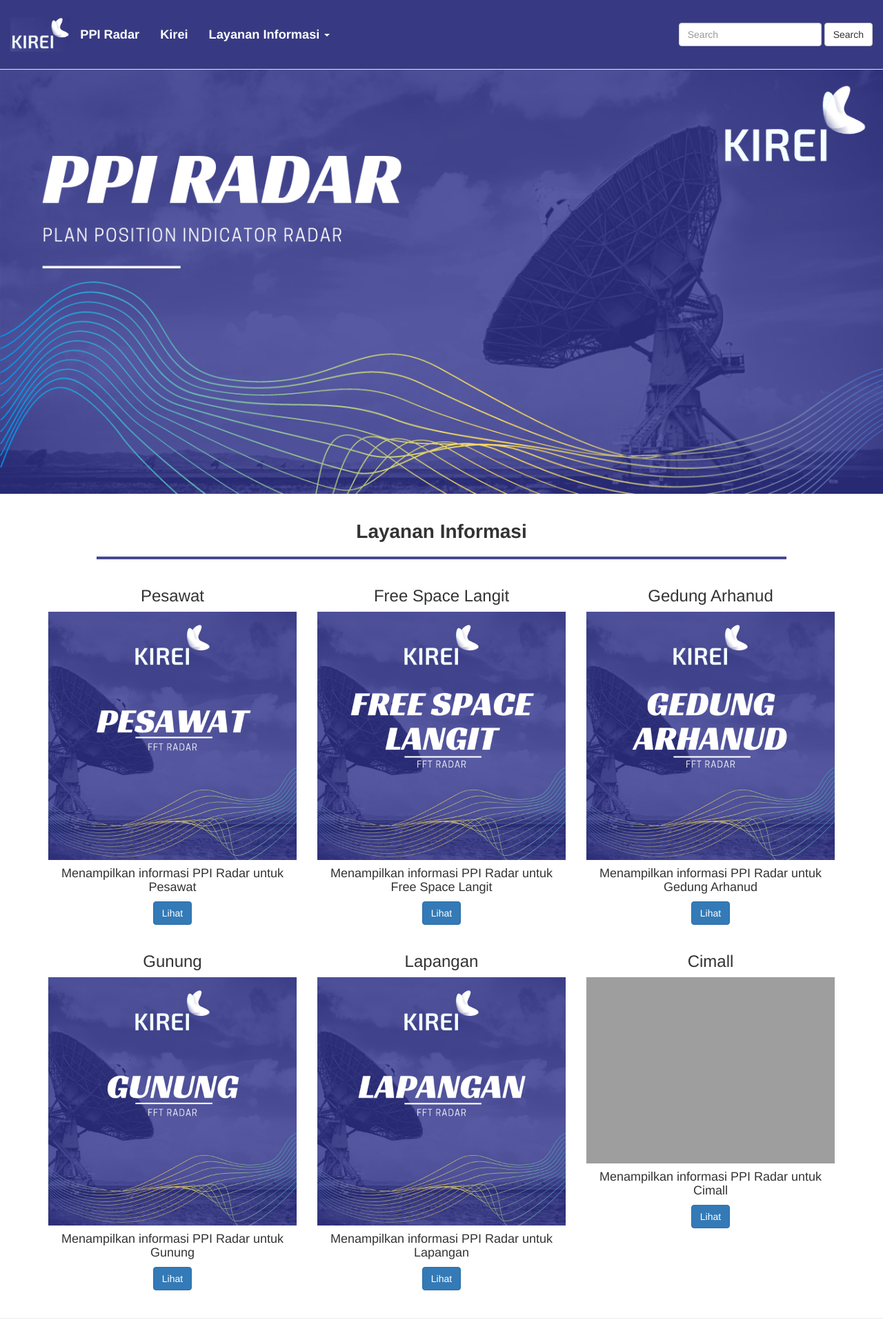
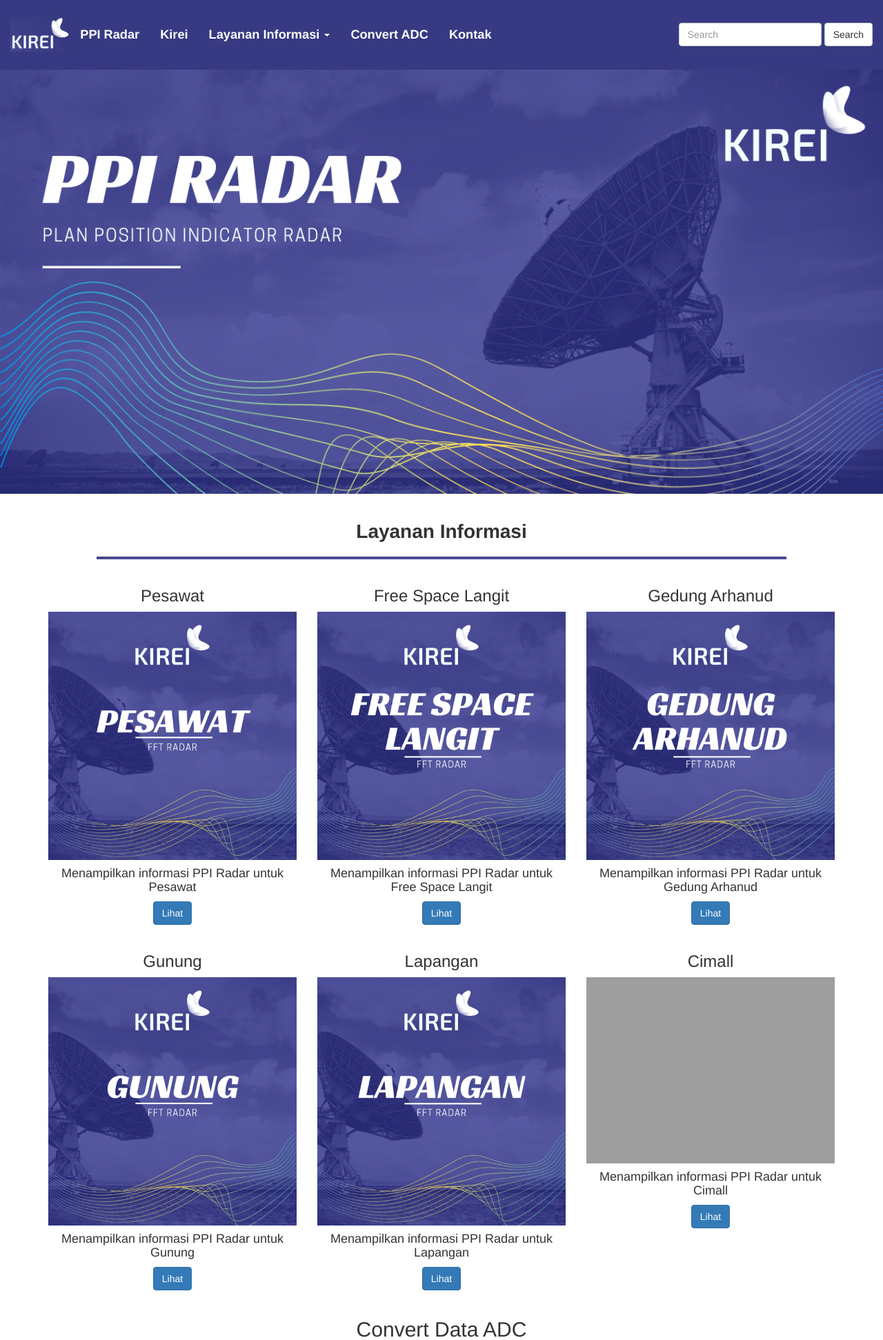
Before and after one commit to mandekil/PPI-_Radar, a PHP site: page / in a window 1280 px wide. Shown: the top 1943 px of the page at 69% size. Run offline with PHP 8.4, Linux system fonts and the light colour scheme; grey boxes are pictures that could not be loaded.

Commit message:
rapi2
-Rapihin indentasi
-Rapihin sttyle.css
-Rapihin tag-untag
-Tambah link navbar ke #id masing2 (js belum diimplementasi)
-Navbar udh nggak ada garis putih
-Tombol lihat foto pakai target="_blank" (dibuka di tab baru)
-Ganti nama #id sesuai makna section
-Ubah tulisan sedikit
-link "PPI Radar" pakai href ke #body

daftar id:
#body
#first
#layanan-informasi
#convert-ADV
#kontak

Known issue:
-js belum dipake jadi link ke sendiri belum pas lokasinya
-collapsable button nggak bener
-nggak bisa tanganin query dari search button jadi sebenernya percuma. kayaknya mendingan kalo nav linknya ditaro di kanan aja
-dropdown dari layanan informasi menurutku nggak perlu, mendingan linknya pake href ke #layanan-informasi aja
-backend belum ada

```diff
--- a/web/css/style.css
+++ b/web/css/style.css
@@ -1,3 +1,22 @@
+html {
+	position : relative;
+}
+body {
+	margin-bottom: 250px;
+	margin-top: 100px;
+}
+nav {
+	padding-top: 25px;
+	padding-bottom: 25px;
+	background-color: #474991
+	border: none;
+	margin: 0px;
+}
+
+section hr {
+	width: 1000px;
+	border-top: 4px solid #474991;
+}
 footer {
 	background-color: #F8F8F8;
 	position : absolute;
@@ -6,24 +25,7 @@ footer {
 	height : 150px;
 	padding-top: 40px;
 }
-
-body {
-	margin-bottom: 250px;
-	margin-top: 100px;
+.tmb-no-border {
+	padding: 0px;
+	border:none;
 }
-
-html {
-	position : relative;
-}
-
-nav {
-	padding-top: 25px;
-	padding-bottom: 25px;
-	background-color: #474991
-}
-
-
-section hr {
-	width: 1000px;
-	border-top: 4px solid #474991;
-}
--- a/web/index.html
+++ b/web/index.html
@@ -1,5 +1,5 @@
 <!doctype html>
-<html lang="en">
+<html lang="en" id="home">
   <head>
     <meta charset="utf-8">
     <meta http-equiv="X-UA-Compatible" content="IE=edge">
@@ -18,27 +18,34 @@
     <script src="https://oss.maxcdn.com/respond/1.4.2/respond.min.js"></script>
     <![endif]-->
   </head>
-  <body>
 
-<!--header-->
-<nav class="navbar navbar-default navbar-fixed-top "style="background-color: #373A82;">
+  <body id="body">
+    <!-- navbar -->
+    <nav class="navbar navbar-default navbar-fixed-top "style="background-color: #373A82; margin: 0px;     border-color: transparent; box-shadow: none;">
       <div class="container-fluid">
         <!-- Brand and toggle get grouped for better mobile display -->
         <div class="navbar-header">
+          <!--
+          collapsable buttonnya belum bener.
+          harusnya kalo di klik turun target (bs-example-navbar-collapse-1).
+          lokasinya juga sebaiknya di luar div#navbar-header
+          -->
           <button type="button" class="navbar-toggle collapsed" data-toggle="collapse" data-target="#bs-example-navbar-collapse-1" aria-expanded="false">
             <span class="sr-only">Toggle navigation</span>
-        <span class="icon-bar"></span>
-        <span class="icon-bar"></span>
-        <span class="icon-bar"></span>
           </button>
-      <a href="http://kirei.co.id"><img src="img/8.png" width="auto" height="50px" style="padding-top: 0px;"></a>
+
+          <a href="http://kirei.co.id">
+            <img src="img/8.png" width="auto" height="50px" style="padding-top: 0px;">
+          </a>
         </div>
 
+        <!-- jsnya belum diatur jadi masih belum pas posisinya -->
+        <!-- style <a> kebanyakan di inline, nanti satuin aja di style.css -->
         <!-- Collect the nav links, forms, and other content for toggling -->
         <div class="collapse navbar-collapse" id="bs-example-navbar-collapse-1  "style="background-color: #373A82;">
           <ul class="nav navbar-nav">
-          <li><a style="color:#FFFFFF; font-weight:bold; font-size: 130%; "href="...">PPI Radar</a></li>
-          <li><a style="color:#FFFFFF; font-weight:bold; font-size: 130%;"href="https://kirei.co.id/">Kirei</a></li>
+            <li><a style="color:#FFFFFF; font-weight:bold; font-size: 130%; "href="#body">PPI Radar</a></li>
+            <li><a style="color:#FFFFFF; font-weight:bold; font-size: 130%; "href="https://kirei.co.id/">Kirei</a></li>
           </ul>
           <ul class="nav navbar-nav navbar-left">
             <li class="dropdown">
@@ -51,8 +58,13 @@
                   <li><a style="color:#FFFFFF "href="img/5.png">Gunung</a></li>
                   <li><a style="color:#FFFFFF "href="img/6.png">Lapangan</a></li>
                   <li><a style="color:#FFFFFF "href="img/7.png">Cimall</a></li>
+                </li>
               </ul>
             </li>
+          </ul>
+          <ul class="nav navbar-nav">
+            <li><a style="color:#FFFFFF; font-weight:bold; font-size: 130%;"href="#convert-ADC">Convert ADC</a></li>
+            <li><a style="color:#FFFFFF; font-weight:bold; font-size: 130%;"href="#kontak">Kontak</a></li>
           </ul>
           <form class="navbar-form navbar-right">
             <div class="form-group">
@@ -64,94 +76,108 @@
       </div><!-- /.container-fluid -->
     </nav>
 
+    <!-- first -->
     <section class="first" id="first">
       <div class="thumbnail" style="padding: 0px; border:none;">
-      <img src="img/1.png" alt="...">
-      </div>
+        <img src="img/1.png" alt="PPI Radar">
       </dir>
-</section>
+    </section><!-- /first -->
 
-<section class="konten" id="konten">
+    <!-- layanan-informasi -->
+    <section class="layanan-informasi" id="layanan-informasi">
       <div class="container">
+        <!-- row1 -->
         <div class="row text-center">
           <h3 style="font-weight:bold; font-size: 200%;">Layanan Informasi</h3>
           <hr>
-</div>
+        </div><!-- /row1 -->
+
+        <!-- row2 -->
         <div class="row">
           <div class="col-sm-4">
             <div class="caption text-center">
               <h3>Pesawat</h3>
-    <div class="thumbnail" style="padding: 0px; border:none;">
+              <div class="thumbnail text-center tmb-no-border">
                 <img src="img/2.png" width="auto" height="300">
                 <h4>Menampilkan informasi PPI Radar untuk Pesawat</h4>
-      <p><a href="img/2a.png" class="btn btn-primary" role="button">Lihat</a>
+                <p><a href="img/2a.png" class="btn btn-primary" role="button" target="_blank">Lihat</a></p>
               </div>
             </div>
           </div>
+
           <div class="col-sm-4">
             <div class="caption text-center">
               <h3>Free Space Langit</h3>
-    <div class="thumbnail" style="padding: 0px; border:none;">
+              <div class="thumbnail text-center tmb-no-border">
                 <img src="img/3.png" width="auto" height="300">
                 <h4>Menampilkan informasi PPI Radar untuk Free Space Langit</h4>
-        <p><a href="img/3a.png" class="btn btn-primary" role="button">Lihat</a>
+                <p><a href="img/3a.png" class="btn btn-primary" role="button" target="_blank">Lihat</a></p>
               </div>
             </div>
           </div>
+
           <div class="col-sm-4">
             <div class="caption text-center">
               <h3>Gedung Arhanud</h3>
-    <div class="thumbnail" style="padding: 0px; border:none;">
+              <div class="thumbnail text-center tmb-no-border ">
                 <img src="img/4.png" width="auto" height="300">
                 <h4>Menampilkan informasi PPI Radar untuk Gedung Arhanud</h4>
-        <p><a href="img/4a.png" class="btn btn-primary" role="button">Lihat</a>
+                <p><a href="img/4a.png" class="btn btn-primary" role="button" target="_blank">Lihat</a></p>
               </div>
             </div>
           </div>
-</div>
+        </div><!-- /row2 -->
+
+        <!-- row3 -->
         <div class="row row-bawah">
           <div class="col-sm-4">
             <div class="caption text-center">
               <h3>Gunung</h3>
-    <div class="thumbnail" style="padding: 0px; border:none;">
+              <div class="thumbnail text-center tmb-no-border">
                 <img src="img/5.png" width="auto" height="300">
                 <h4>Menampilkan informasi PPI Radar untuk Gunung</h4>
-         <p><a href="img/5a.png" class="btn btn-primary" role="button">Lihat</a>
+                <p><a href="img/5a.png" class="btn btn-primary" role="button" target="_blank">Lihat</a></p>
               </div>
             </div>
           </div>
+
           <div class="col-sm-4">
             <div class="caption text-center">
               <h3>Lapangan</h3>
-    <div class="thumbnail" style="padding: 0px; border:none;">
+              <div class="thumbnail text-center tmb-no-border">
                 <img src="img/6.png" width="auto" height="300">
                 <h4>Menampilkan informasi PPI Radar untuk Lapangan</h4>
-         <p><a href="img/6a.png" class="btn btn-primary" role="button">Lihat</a>
+                <p><a href="img/6a.png" class="btn btn-primary" role="button" target="_blank">Lihat</a></p>
               </div>
             </div>
           </div>
+
           <div class="col-sm-4">
             <div class="caption text-center">
               <h3>Cimall</h3>
-    <div class="thumbnail" style="padding: 0px; border:none;">
+              <div class="thumbnail text-center tmb-no-border">
                 <img src="img/7.png" width="auto" height="300">
                 <h4>Menampilkan informasi PPI Radar untuk Cimall</h4>
-         <p><a href="img/7a.png" class="btn btn-primary" role="button">Lihat</a>
+                <p><a href="img/7a.png" class="btn btn-primary" role="button" target="_blank">Lihat</a></p>
               </div>
             </div>
           </div>
-</section>
+        </div><!-- /row3 -->
+      </div><!-- /container -->
+    </section><!-- /konten -->
 
-<hr>
-
-<section class="pencarian" id="pencarian">
+    <!-- convert-ADC -->
+    <section class="convert-ADC" id="convert-ADC">
       <div class="container">
+        <!-- row1 -->
         <div class="row">
           <div class="col-sm-12 text-center">
-        <h3 style="font-weight:bold; font-size: 200%;">Convert Data ADC</h3>
+            <h2>Convert Data ADC</h2>
             <hr>
           </div>
-    </div>
+        </div><!-- /row1 -->
+
+        <!-- row2 -->
         <div class="row">
           <div class="col-sm-8 col-sm-offset-2">
             <form>
@@ -164,24 +190,28 @@
                     <button type="submit" class="btn btn-primary" role="button">Submit</button>
                   </span>
                 </div><!-- /input-group -->
+              </div>
               <div class="from-group">
                 <label for="email">Output :</label>
                 <input type="text" id="email" class="form-control" placeholder="Menampilkan Hasil Convert Data">
+              </div>
             </form>
           </div>
-  </div>
-</section>
+        </div><!-- /row2 -->
+      </div><!-- /container -->
+    </section><!-- /pencarian -->
 
-<hr>
-
-<section class="contact" id="contact">
+    <!-- Kontak -->
+    <section class="kontak" id="kontak">
       <div class="container">
+        <!-- row1 -->
         <div class="row">
           <div class="col-sm-12 text-center">
-        <h3 style="font-weight:bold; font-size: 200%;">Contact</h3>
+            <h2>Kontak</h2>
             <hr>
           </div>
-    </div>
+        </div><!-- /row1 -->
+        <!-- row2 -->
         <div class="row">
           <div class="col-sm-8 col-sm-offset-2">
             <form>
@@ -192,9 +222,11 @@
               <div class="from-group">
                 <label for="email">Email</label>
                 <input type="text" id="email" class="form-control" placeholder="masukan email">
+              </div>
               <div class="from-group">
                 <label for="email">Pesan</label>
                 <input type="text" id="Pesan" class="form-control" placeholder="masukan pesan">
+              </div>
               <div class="checkbox">
                 <label>
                   <input type="checkbox"> Check me out
@@ -202,25 +234,29 @@
               </div>
               <button type="submit" class="btn btn-primary" role="button">Submit</button>
             </form>
-    </div>
-  </div>
-</section>
+          </div><!-- /col -->
+        </div><!-- /row2 -->
+      </div><!-- /container -->
+    </section><!-- /Kontak -->
 
-
+    <!-- footer -->
     <footer style="background-color: #373A82;">
       <div class="container">
         <div class="row">
           <div class="col-sm-12 text-center" style="color:#FFFFFF;">
-      <h4>Copyright 2020 | Built by. ICEDS Team</h4>
+            <h4>Copyright 2020 | Built by ICEDS Team</h4>
             <h4>All Right Reserved</h4>
             <h4>Version 1.0</h4>
           </div>
-</footer>
+        </div><!-- /row -->
+      </div><!-- /container -->
+    </footer><!-- /footer -->
 
-
-    <!-- jQuery (necessary for Bootstrap's JavaScript plugins) -->
-    <script src="https://code.jquery.com/jquery-1.12.4.min.js" integrity="sha384-nvAa0+6Qg9clwYCGGPpDQLVpLNn0fRaROjHqs13t4Ggj3Ez50XnGQqc/r8MhnRDZ" crossorigin="anonymous"></script>
-    <!-- Include all compiled plugins (below), or include individual files as needed -->
-    <script src="https://stackpath.bootstrapcdn.com/bootstrap/3.4.1/js/bootstrap.min.js" integrity="sha384-aJ21OjlMXNL5UyIl/XNwTMqvzeRMZH2w8c5cRVpzpU8Y5bApTppSuUkhZXN0VxHd" crossorigin="anonymous"></script>
+    <!-- Optional JavaScript -->
+    <!-- jQuery first, then Popper.js, then Bootstrap JS -->
+    <script src="https://code.jquery.com/jquery-3.5.1.slim.min.js" integrity="sha384-DfXdz2htPH0lsSSs5nCTpuj/zy4C+OGpamoFVy38MVBnE+IbbVYUew+OrCXaRkfj" crossorigin="anonymous"></script>
+    <script src="https://cdn.jsdelivr.net/npm/popper.js@1.16.0/dist/umd/popper.min.js" integrity="sha384-Q6E9RHvbIyZFJoft+2mJbHaEWldlvI9IOYy5n3zV9zzTtmI3UksdQRVvoxMfooAo" crossorigin="anonymous"></script>
+    <script src="https://stackpath.bootstrapcdn.com/bootstrap/4.5.0/js/bootstrap.min.js" integrity="sha384-OgVRvuATP1z7JjHLkuOU7Xw704+h835Lr+6QL9UvYjZE3Ipu6Tp75j7Bh/kR0JKI" crossorigin="anonymous"></script>
+    <script src="js/script.js"></script>
   </body>
 </html>
```
Also changed, not shown: web/css/arccss.css (added, +36 -0 lines). Lines whose indentation alone changed are shown as unchanged.
